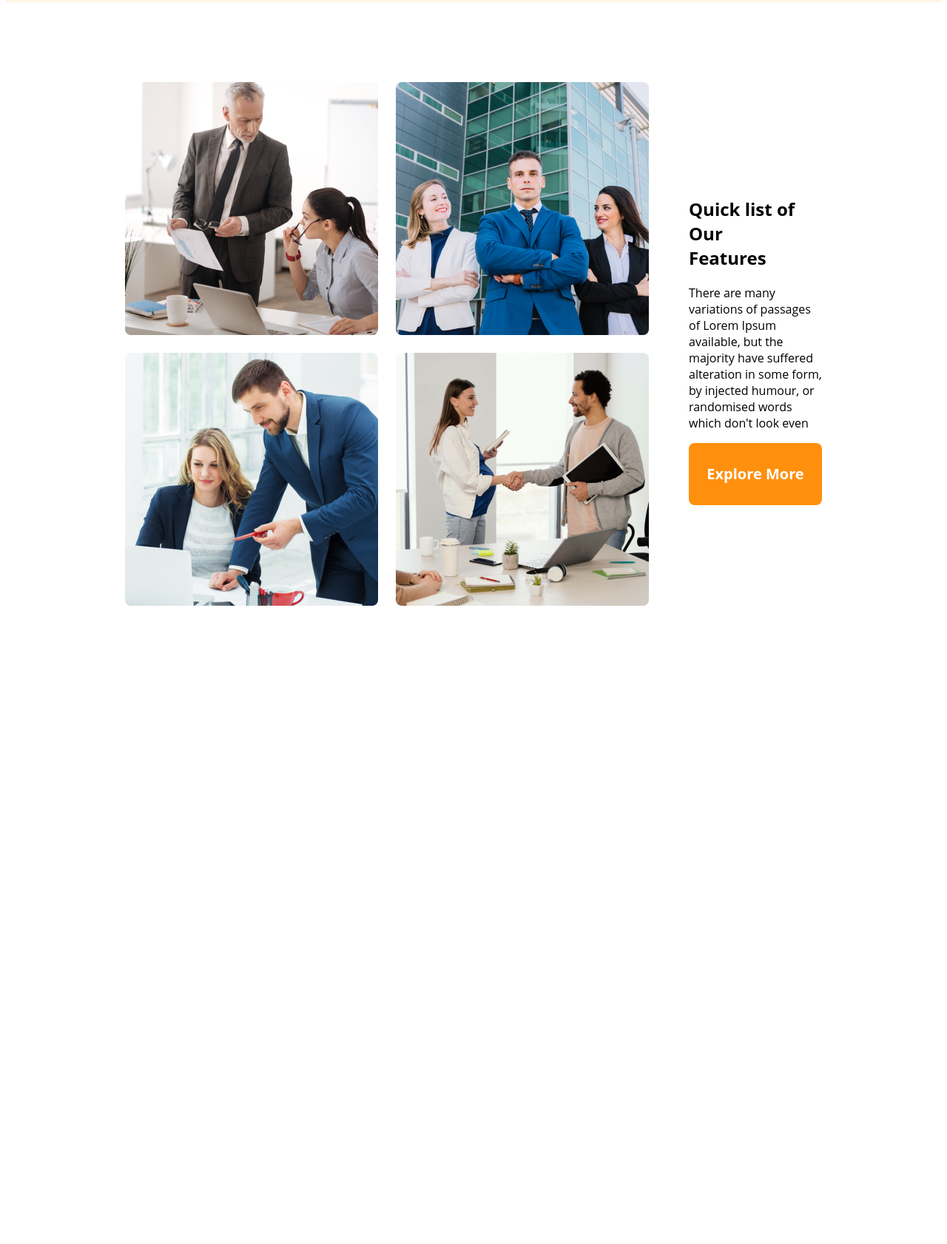
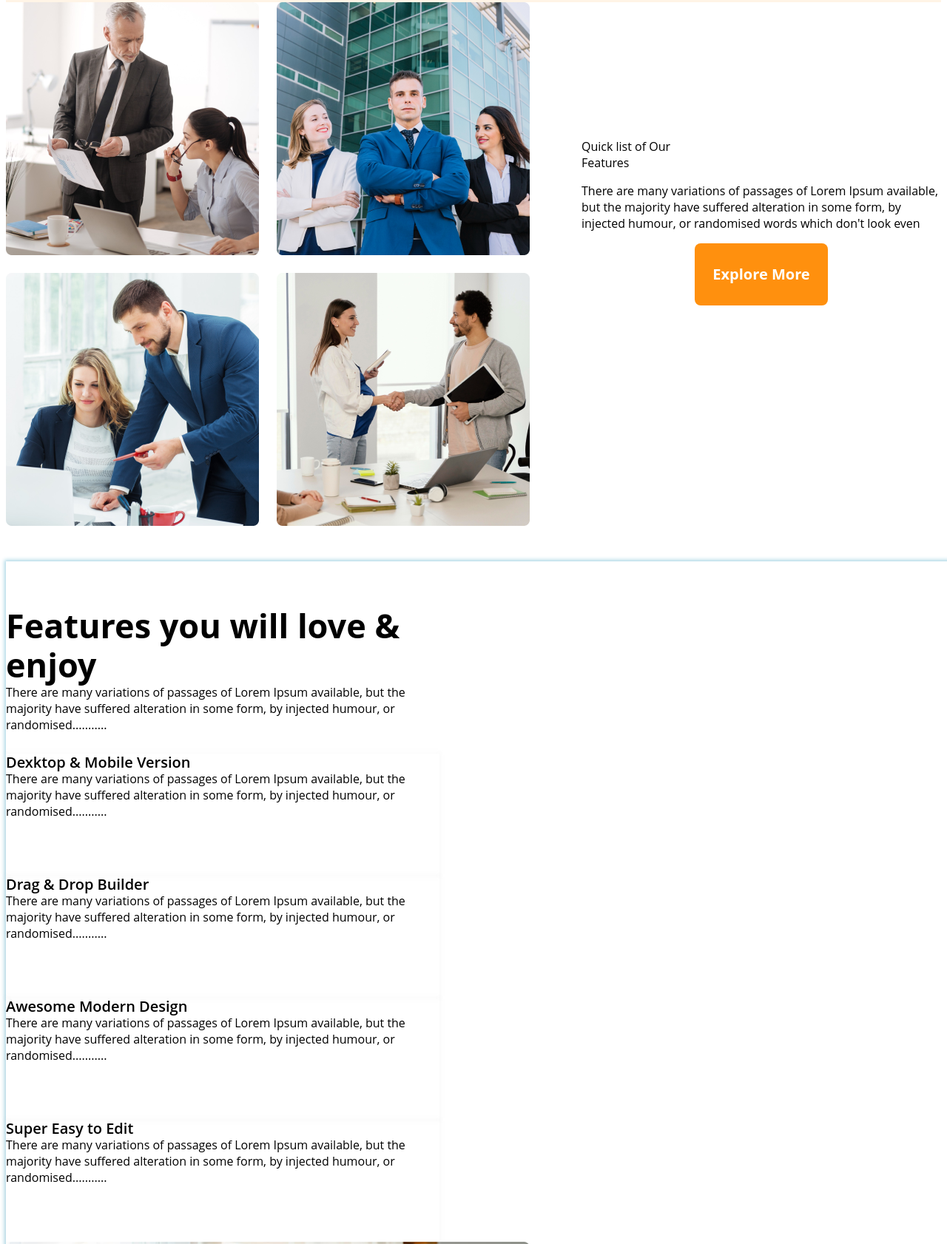
Before and after one commit to nrb04/ph-ass2, a plain HTML site: page index.html in a window 1280 px wide. Shown: the part 1327-3009 px from the top of the page at 74% size. Before the commit the page ends 2261 px from the top, so only its background shows below. Drawn offline with Linux system fonts and the light colour scheme.

Commit message:
new_problem

```diff
--- a/index.html
+++ b/index.html
@@ -26,11 +26,45 @@
                     <img src="images/team3.png" alt="" srcset="">
                     <img src="images/team4.png" alt="" srcset=""></div>
 
-    <div id="features_txt"><h1>Quick list of Our <br>Features</h1>
-        <p>There are many variations of passages of Lorem Ipsum available, but the majority have suffered alteration in some form, by injected humour, or randomised words which don't look even</p>
-        <div class="hbutton"><b>Explore More</b></div>
+    <div id="features_txt"><span>Quick list of Our <br>Features</span>
+        <p id="ftxt">There are many variations of passages of Lorem Ipsum available, but the majority have suffered alteration in some form, by injected humour, or randomised words which don't look even</p>
+        <div class="hbutton fleft"><b>Explore More</b></div>
+    </div>
+ </div>
+</section>
+<section >
+    <div class="flex-container">
+    <div class="lf">
+        <div class="sbox">
+            <div class="Sarticle">Features you will love & enjoy</div>
+            <div class="arttxt">There are many variations of passages of Lorem Ipsum available, but the majority have suffered alteration in some form, by injected humour, or randomised...........
 
- </div>
+            </div>
+        </div>
+        <div class="box">
+            <div class="article">Dexktop & Mobile Version</div>
+            <div class="arttxt">There are many variations of passages of Lorem Ipsum available, but the majority have suffered alteration in some form, by injected humour, or randomised...........
+            </div>
+        </div>
+        <div class="box">
+            <div class="article">Drag & Drop Builder</div>
+            <div class="arttxt">There are many variations of passages of Lorem Ipsum available, but the majority have suffered alteration in some form, by injected humour, or randomised...........
+            </div>
+        </div>
+        <div class="box">
+            <div class="article">Awesome Modern Design</div>
+            <div class="arttxt">There are many variations of passages of Lorem Ipsum available, but the majority have suffered alteration in some form, by injected humour, or randomised...........
+            </div>
+        </div>
+        <div class="box">
+            <div class="article">Super Easy to Edit</div>
+            <div class="arttxt">There are many variations of passages of Lorem Ipsum available, but the majority have suffered alteration in some form, by injected humour, or randomised...........
+            </div>
+        </div>
+        <div class="limgbox"><img src="images/architect.png" alt="" srcset=""></div>
+    </div>
+</div>
+
 </section>
 </div>
 </body>
--- a/style/style.css
+++ b/style/style.css
@@ -95,14 +95,12 @@ font-size: 20px;
 
  }
  #feature{
-height: 923px;
-width: 700px;
-margin: auto;
-display: flex;
-align-items: center;
-justify-content: center;
-align-items: center;
-gap: 54px;
+  display: flex;
+  gap: 70px;
+  justify-content: center;
+  align-items: center;
+  margin-left: auto;
+  margin-right: auto;
  }
 
 .imgbox{
@@ -113,15 +111,56 @@ gap: 54px;
    grid-template-rows: 342px 342px;
  }
 
-.features_txt{
-font-family: 'Work Sans';
-font-style: normal;
-font-weight: 700;
-font-size: 45px;
-line-height: 53px;
+#features_txt{
+width: 600px;
+height: 340px;
+}
 
-/* Dark 01 */
+.flex-container{
+width: 1440px;
+height: 1059px;
+margin-top: 3em;
+margin-left: auto;
+margin-right: auto;
+box-shadow: 0px 0px 5px 2px lightblue;
+gap: 150px;
+display: flex;
+}
+.lf{
+  width: 586px;
+  height: 982px;
+  align-items: center;
+  margin-top: 40px;
+    }
 
-color: #131313;
+.sbox{
+  width: 586px;
+  height: 200px;
+  align-items: center;
 
 }
+.box{
+  width: 586px;
+  height: 165px;
+  align-items: center;
+  box-shadow:  0px 0px 5px 2px#cecece18;
+}
+.Sarticle{
+  font-style: normal;
+  font-weight: 700;
+  font-size: 45px;
+  line-height: 53px;
+  margin-top: 20px;
+
+}
+.article{
+  font-style: normal;
+  font-weight: 600;
+  font-size: 20px;
+  line-height: 23px;
+
+}
+.limgbox{
+  position: relative;
+  width: 50%;
+}
```
